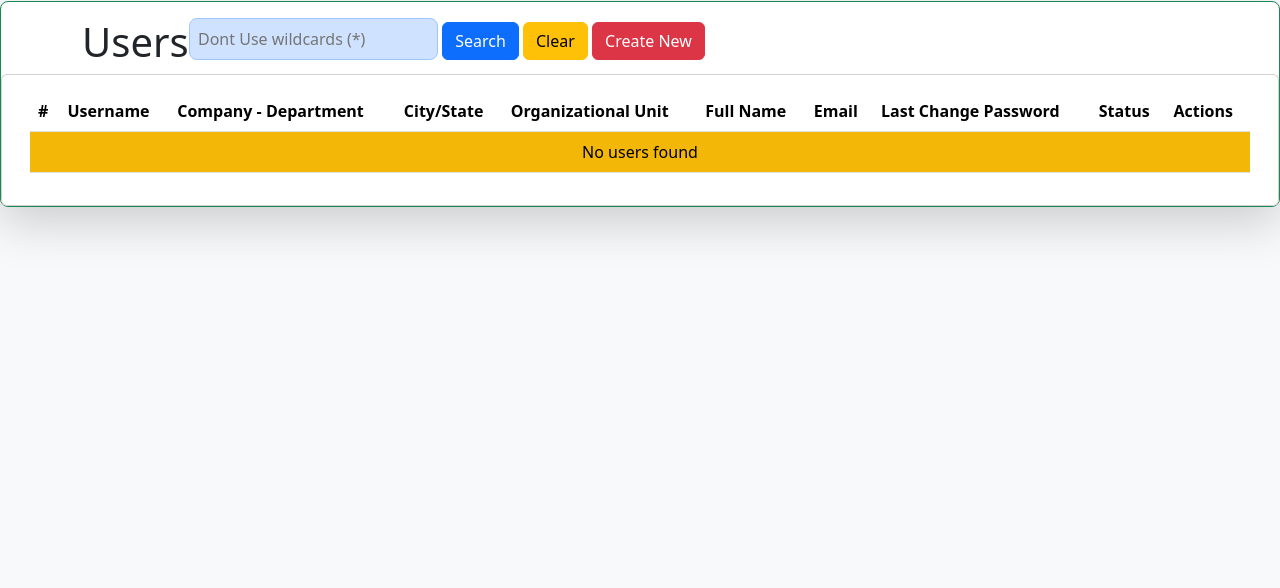
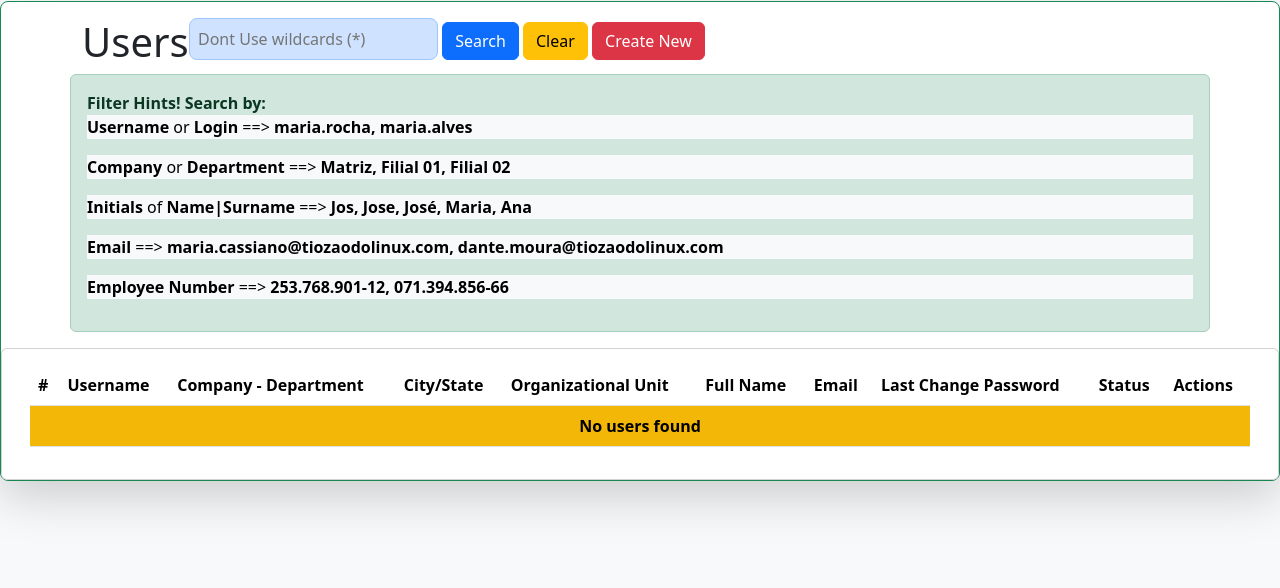
Before and after one commit to Tiozao-do-Linux/GNU-ADMW, a Django app: template templates/users/list.html in a window 1280 px wide. Shown: the part 86-674 px from the top of the page. Run offline with Django 5.2, Linux system fonts and the light colour scheme; the template is opened without the code that fills it, so the values that code supplies are empty.

Commit message:
Add Hints to search person

```diff
--- a/templates/users/list.html
+++ b/templates/users/list.html
@@ -18,6 +18,18 @@
             </div>
         </div>
     </div>
+    {% if not request.GET.filter %}
+    <div class="row">
+        <div class="col alert alert-success">
+            <strong>Filter Hints! Search by: </strong>
+            <p class="text-bg-light"><strong>Username</strong> or <strong>Login</strong> ==> <strong>maria.rocha, maria.alves</strong></p>
+            <p class="text-bg-light"><strong>Company</strong> or <strong>Department</strong> ==> <strong>Matriz, Filial 01, Filial 02</strong></p>
+            <p class="text-bg-light"><strong>Initials</strong> of <strong>Name|Surname</strong> ==> <strong>Jos, Jose, José, Maria, Ana</strong></p>
+            <p class="text-bg-light"><strong>Email</strong> ==> <strong>maria.cassiano@tiozaodolinux.com, dante.moura@tiozaodolinux.com</strong></p>
+            <p class="text-bg-light"><strong>Employee Number</strong> ==> <strong>253.768.901-12, 071.394.856-66</p>
+        </div>
+    </div>
+    {% endif %}
 </div>
 
 
@@ -79,7 +91,7 @@
                             </div>
                         </td>
                     </tr>
-                    <!-- Delete Modal -->
+                    <!-- Delete Modal -==> <strong>
                     <div class="modal fade" id="deleteModal{{ user.username }}" data-bs-backdrop="static" data-bs-keyboard="false" tabindex="-1" aria-labelledby="modalDeleteLabel" aria-hidden="true">
                         <div class="modal-dialog modal-dialog-centered">
                           <div class="modal-content">
@@ -97,7 +109,7 @@
                               <form action="#{ % url 'user_delete' user.username %}" method="post" class="d-inline">
                                 {% csrf_token %}
                                 <button type="button" class="btn btn-primary">Delete</button>
-                                <!-- <button type="submit" class="btn btn-danger">Delete</button> -->
+                                <!-- <button type="submit" class="btn btn-danger">Delete</button> -==> <strong>
                               </form>
                             </div>
                           </div>
@@ -120,7 +132,7 @@
         Finished on <strong>( {{ todays_date  }} )</strong> -
         Generated in <strong>{{ render_time|floatformat:6 }} seconds</strong>
         </small>
-    </div> -->
+    </div> -==> <strong>
 
 </div>
 {% endblock %}
```
